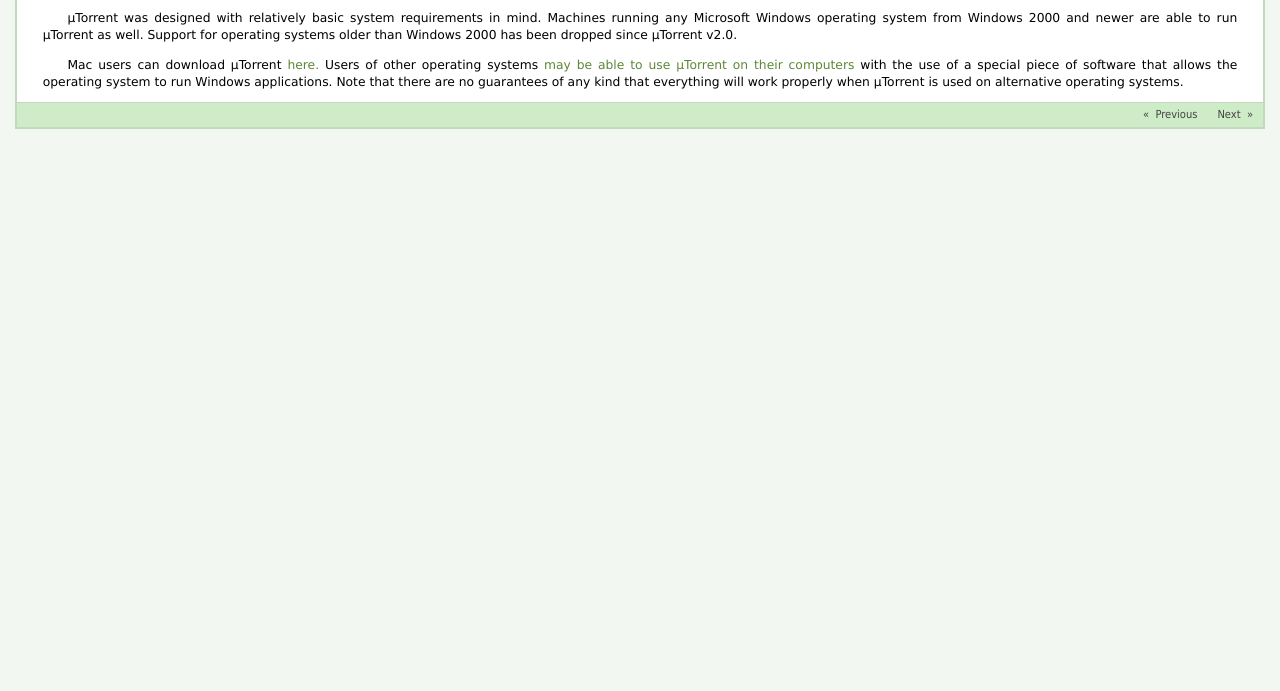
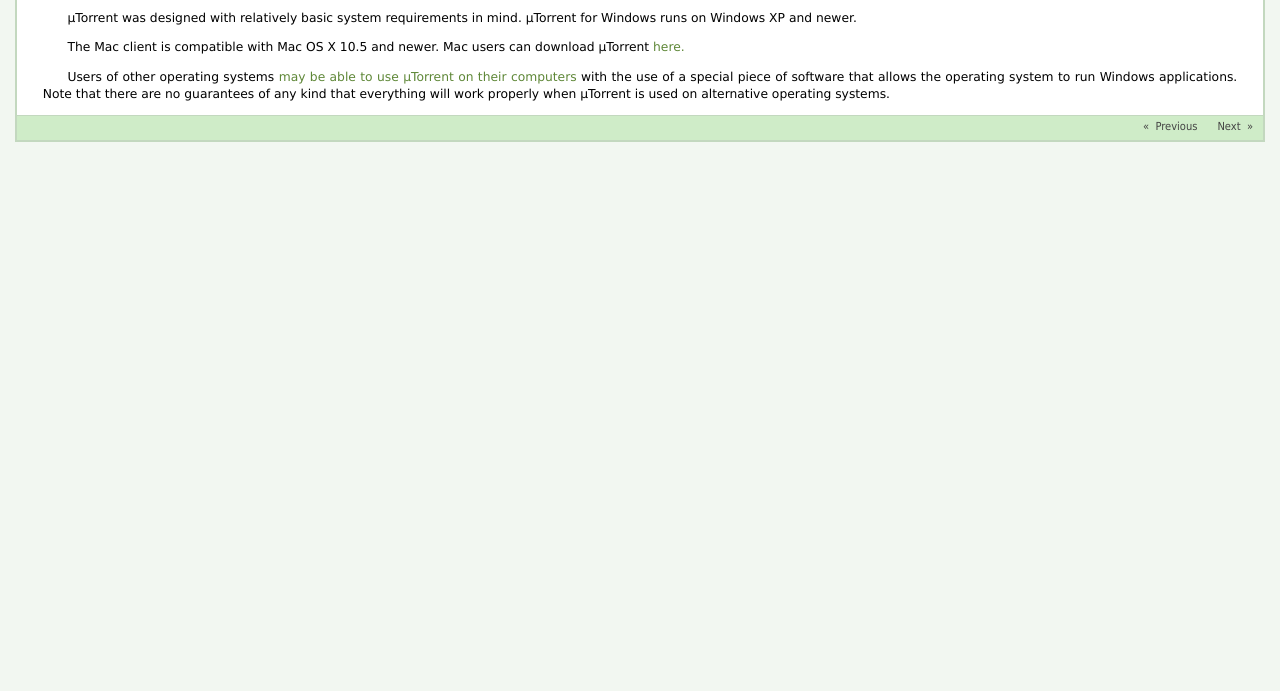
Before and after one commit to bittorrent/utorrent_help, a plain HTML site: page resources/html/Chapter01_03.html in a window 1280 px wide. Shown: the part 109-800 px from the top of the page. Drawn offline with Linux system fonts and the light colour scheme.

Commit message:
Clarified OS requirements, added mac link

```diff
--- a/resources/html/Chapter01_03.html
+++ b/resources/html/Chapter01_03.html
@@ -21,8 +21,9 @@
 		</div>
 		<div id="content">
 
-<p>&micro;Torrent was designed with relatively basic system requirements in mind. Machines running any Microsoft Windows operating system from Windows 2000 and newer are able to run &micro;Torrent as well. Support for operating systems older than Windows 2000 has been dropped since &micro;Torrent v2.0.</p>
-<p>Mac users can download &micro;Torrent<a href="http://www.utorrent.com/downloads/mac"> here.</a> Users of other operating systems <a href="Chapter03_04.html">may be able to use &micro;Torrent on their computers</a> with the use of a special piece of software that allows the operating system to run Windows applications. Note that there are no guarantees of any kind that everything will work properly when &micro;Torrent is used on alternative operating systems.</p>
+<p>&micro;Torrent was designed with relatively basic system requirements in mind. &micro;Torrent for Windows runs on Windows XP and newer.</p>
+<p>The Mac client is compatible with Mac OS X 10.5 and newer. Mac users can download &micro;Torrent<a href="http://www.utorrent.com/downloads/mac"> here.</a> </p>
+<p>Users of other operating systems <a href="Chapter03_04.html">may be able to use &micro;Torrent on their computers</a> with the use of a special piece of software that allows the operating system to run Windows applications. Note that there are no guarantees of any kind that everything will work properly when &micro;Torrent is used on alternative operating systems.</p>
 
 		</div>
 		<div class="navi" id="naviBot">
```
